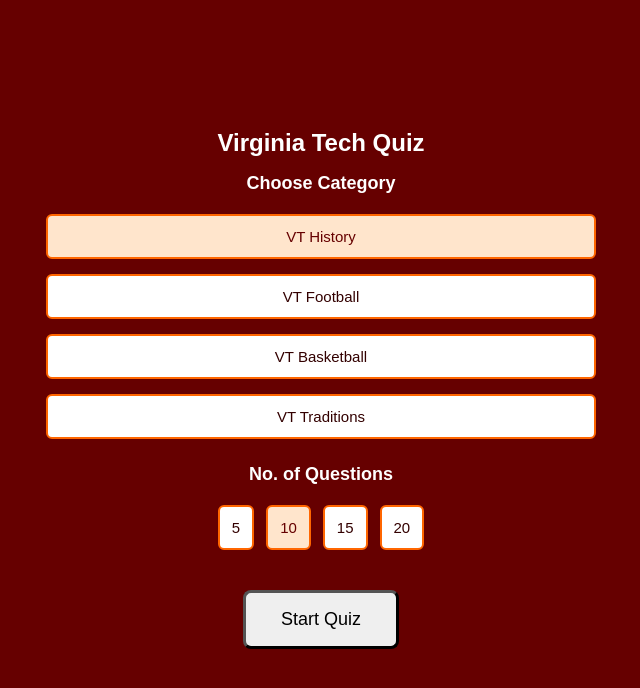
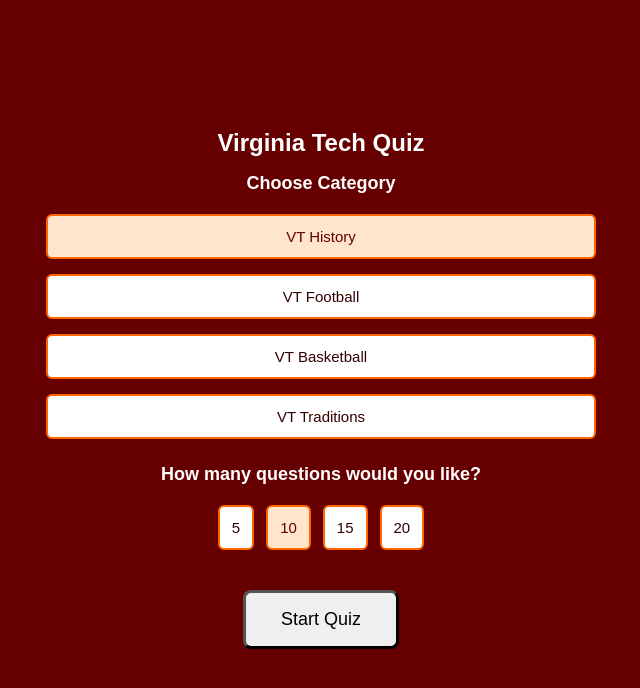
Before and after one commit to jmhester20/QuizzApp.github.io, a plain HTML site: page index.html in a window 1280 px wide. Shown: the whole page, without its empty margins (319-959 px from the left). Drawn offline with nearby package versions, Linux system fonts and the light colour scheme.

Commit message:
Number of questions fix

```diff
--- a/index.html
+++ b/index.html
@@ -25,7 +25,7 @@
         </div>
 
         <div class="config-option">
-          <h4 class="option-title">No. of Questions</h4>
+          <h4 class="option-title">How many questions would you like?</h4>
           <div class="question-options">
             <button class="question-option">5</button>
             <button class="question-option active">10</button>
```
